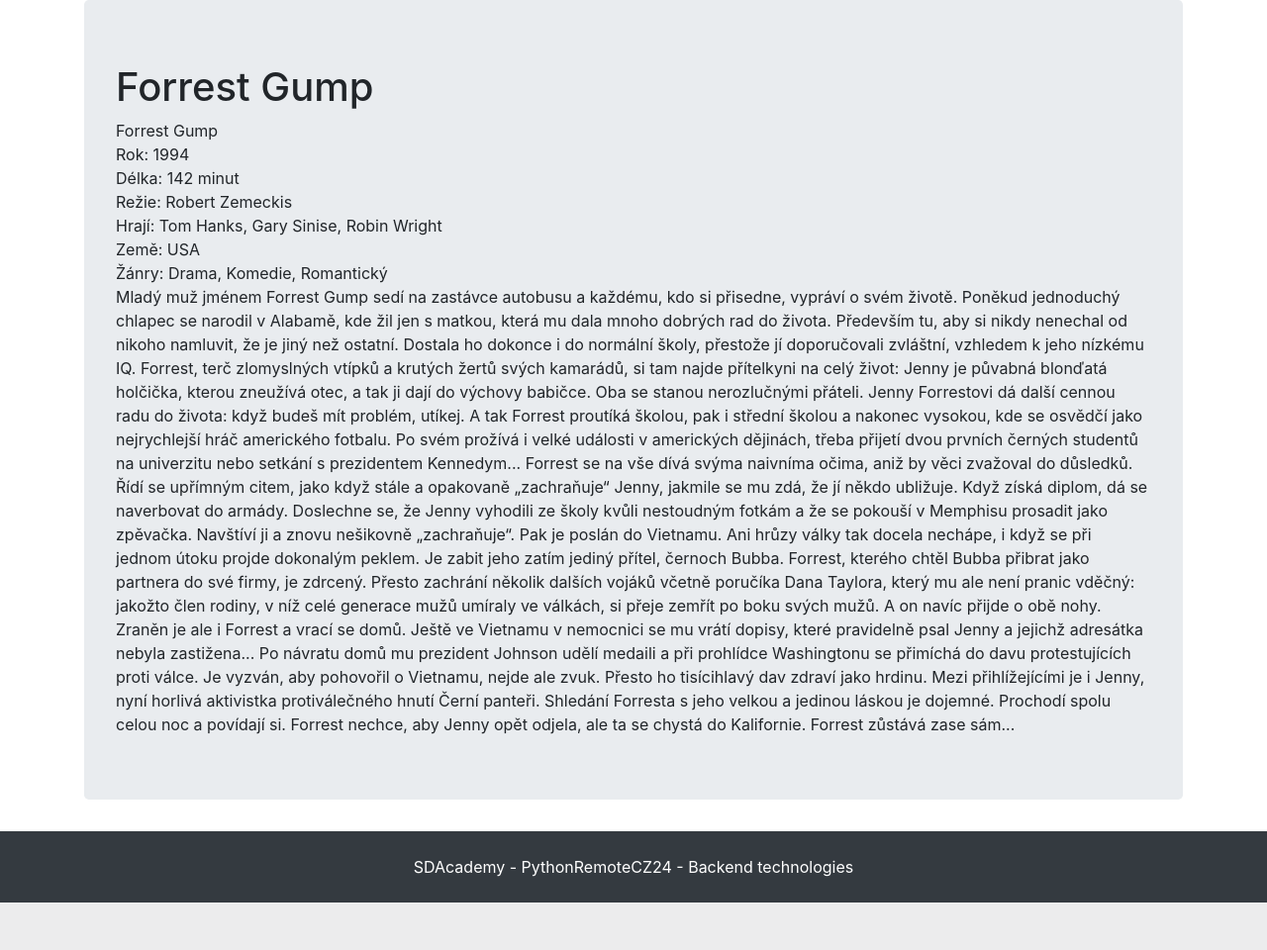
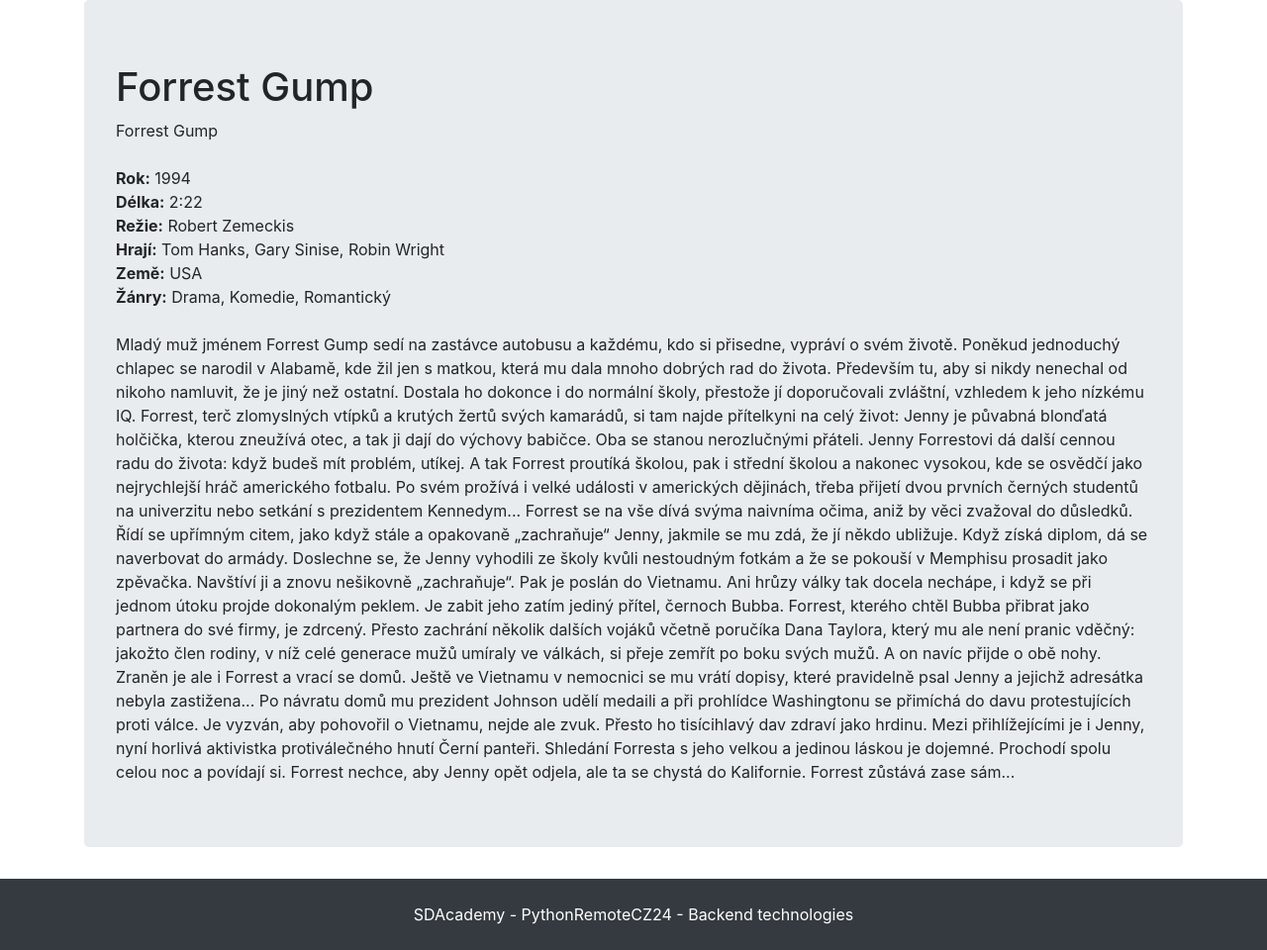
Before and after one commit to Galdrakona/backend_technologies, a Django app: page /movie/2/ in a window 1280 px wide. Shown: the part 56-1016 px from the top of the page at 99% size. Before the commit the page ends 968 px from the top, so only its background shows below. Run offline with Django 5.2, Linux system fonts and the light colour scheme; data comes from the database, SQL or seed files in the repository; some libraries are stand-ins or nearby versions.

Commit message:
movie details

```diff
--- a/viewer/models.py
+++ b/viewer/models.py
@@ -75,3 +75,11 @@
 
     def __str__(self):
         return f"{self.title_orig} ({self.year})"
+
+    def length_format(self):
+        # 127 min -> 2:07
+        hours = self.length // 60
+        minutes = self.length % 60
+        if minutes < 10:
+            minutes = f"0{minutes}"
+        return f"{hours}:{minutes}"
--- a/viewer/templates/movie.html
+++ b/viewer/templates/movie.html
@@ -3,36 +3,38 @@
 {% block content %}
 <h1>{{ movie.title_orig }}</h1>
     <div class="movie-title-cz">{{ movie.title_cz }}</div>
-    <div class="movie-year">Rok: {{ movie.year }}</div>
-    <div class="movie-length">Délka: {{ movie.length }} minut</div>
-    <div class="movie-directors">Režie:
+    <br>
+    <div class="movie-year"><b>Rok:</b> {{ movie.year }}</div>
+    <div class="movie-length"><b>Délka:</b> {{ movie.length_format }}</div>
+    <div class="movie-directors"><b>Režie:</b>
         {% for director in movie.directors.all %}
             {{ director.first_name }} {{ director.last_name }}{% if not forloop.last %}, {% endif %}
         {% empty %}
             Tento film nemá žádného režiséra.
         {% endfor %}
     </div>
-    <div class="movie-actors">Hrají:
+<div class="movie-actors"><b>Hrají:</b>
         {% for actor in movie.actors.all %}
             {{ actor.full_name }}{% if not forloop.last %}, {% endif %}
         {% empty %}
             Tento film nemá žádného herce.
         {% endfor %}
     </div>
-    <div class="movie-countries">Země:
+    <div class="movie-countries"><b>Země:</b>
         {% for country in movie.countries.all %}
             {{ country }}{% if not forloop.last %}, {% endif %}
         {% empty %}
             Tento film nemá žádnou zemi.
         {% endfor %}
     </div>
-    <div class="movie-genres">Žánry:
+    <div class="movie-genres"><b>Žánry:</b>
         {% for genre in movie.genres.all %}
             {{ genre }}{% if not forloop.last %}, {% endif %}
         {% empty %}
             Tento film nemá žádný žánr.
         {% endfor %}
     </div>
+    <br>
     <div class="movie-description">
         {{ movie.description }}
     </div>
--- a/viewer/templates/movies.html
+++ b/viewer/templates/movies.html
@@ -4,7 +4,7 @@
 <h1>Seznam filmů</h1>
     <ul>
         {% for movie in movies %}
-            <li>{{ movie }}</li>
+            <li><a href="{% url 'movie' movie.id %}">{{ movie }}</a></li>
         {% endfor %}
     </ul>
 {% endblock %}
```
Also changed, not shown: readme.md.
